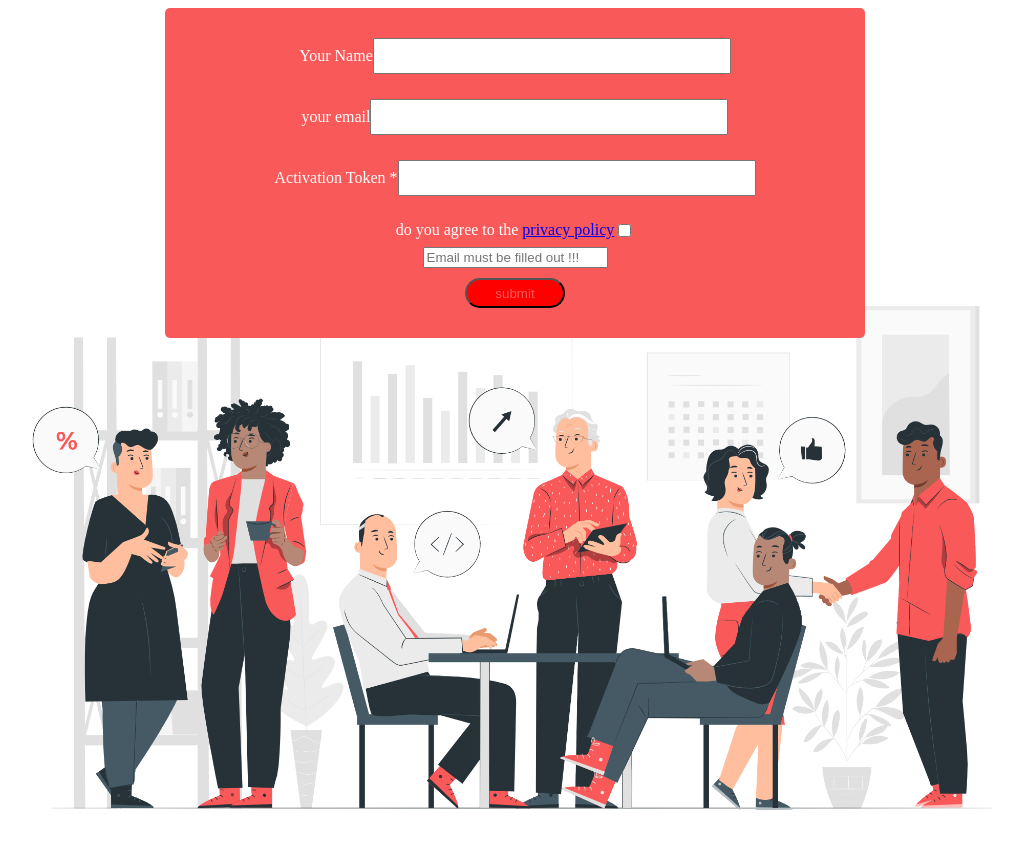
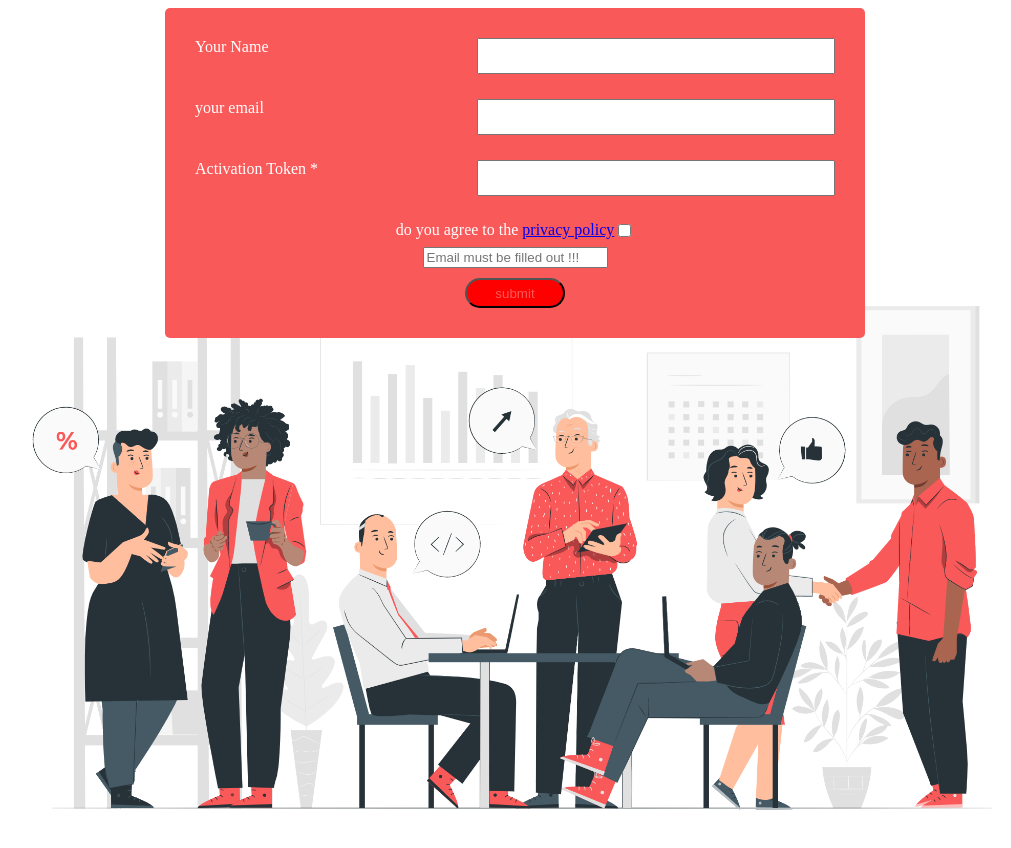
Before and after one commit to maths29/unramp_week1-assignment, a plain HTML site: page index.html in a window 1280 px wide. Shown: the top 848 px of the page, without its empty margins (133-1144 px from the left). Drawn offline with Linux system fonts and the light colour scheme.

Commit message:
completed unramp week1 assignment

```diff
--- a/style.css
+++ b/style.css
@@ -39,7 +39,7 @@ h1 {
 
   display: table;
 }
-.form_group.label,.form_group.input{
+.form_group label,.form_group input{
   display:table-cell;
   width:50%;
   vertical-align: top;
```
